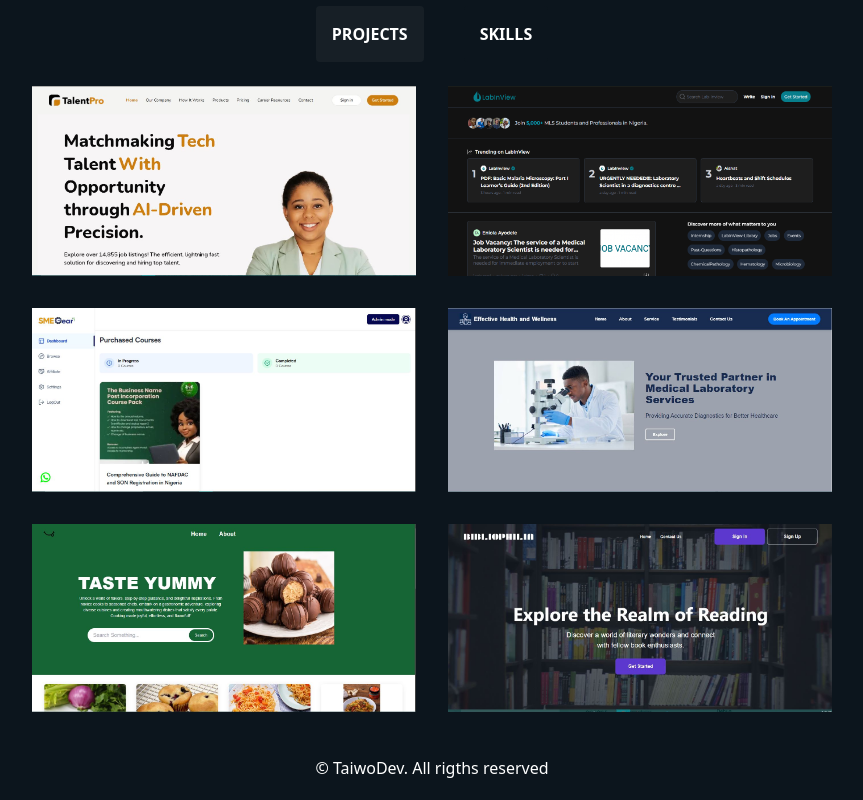
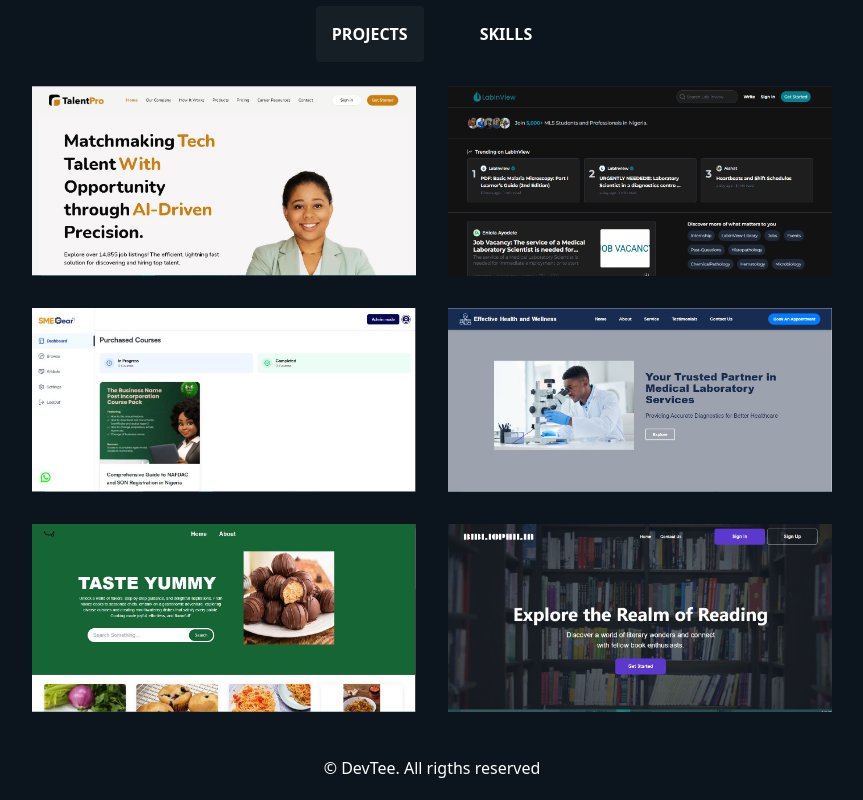
Before and after one commit to bukolaAce/taiwoportfoliowebsite, a React (Vite) app: page / in a window 1280 px wide. Shown: the part 390-1190 px from the top of the page, without its empty margins (208-1071 px from the left). Built offline with nearby package versions, Linux system fonts and the light colour scheme.

Commit message:
Update footer copyright name from TaiwoDev to DevTee

```diff
--- a/src/Components/Footer.jsx
+++ b/src/Components/Footer.jsx
@@ -6,7 +6,7 @@ const Footer = () => {
     <>
    <footer className="flex p-5 justify-center bg-[#0C151D]">
         <span className="text-center text-white">
-            &#169; TaiwoDev. All rigths reserved
+            &#169; DevTee. All rigths reserved
         </span>
     </footer>
     </>
```
